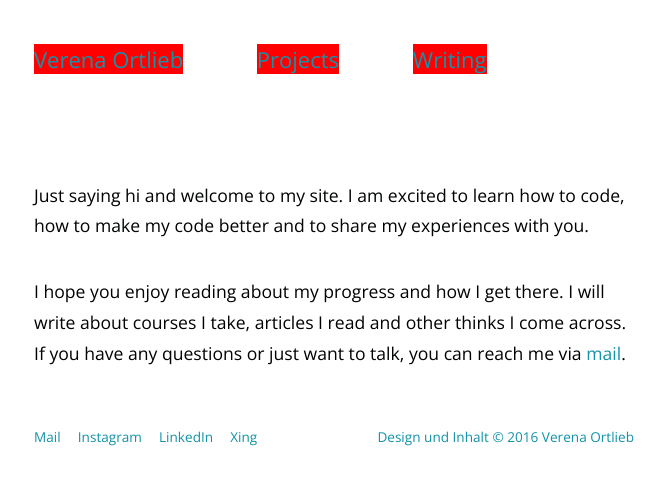
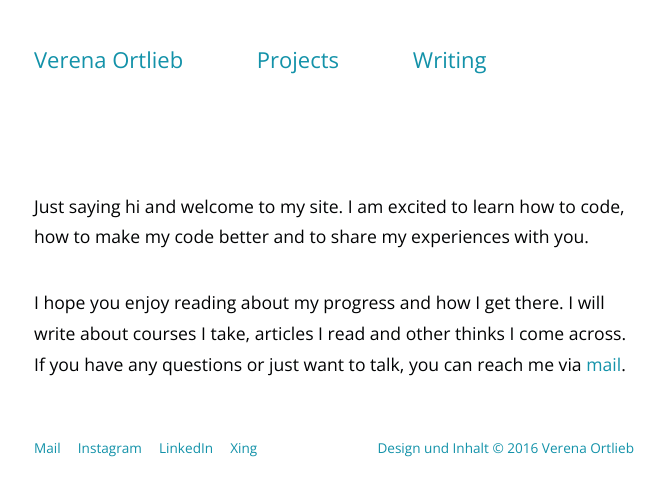
Before and after one commit to Verena-von-O/verena-von-o.github.io, a Jekyll site: the page built from _posts/en/posts/2015-01-09-Hello.md, in a window 1280 px wide. Shown: the top 496 px of the page, without its empty margins (306-971 px from the left). Built offline with Jekyll 4.4.1, drawn with Linux system fonts in a browser that asks for light colours.

Commit message:
makring header pretty

```diff
--- a/_layouts/default.html
+++ b/_layouts/default.html
@@ -33,7 +33,6 @@
     <div class="header-lang">{% assign posts=site.posts | where:"date", page.date | sort: 'path' %}{% for post in posts %}
       <a href="{{ post.url }}" class="{{ post.lang }}">{{ post.lang }}</a>{% endfor %}
     </div>
-
 </header>
 
 
--- a/medias/elements/style.scss
+++ b/medias/elements/style.scss
@@ -144,18 +144,17 @@
 @media all and (max-width: 700px) {
 header {
   margin-bottom: 2.5em;
-
+  flex-flow: column;
+  align-items: center;
 }
   }
 
 .header-left {
-  background-color: red;
-
+  padding-bottom: 0.5em;
 
 }
 
 .header-lang {
-  background-color: green;
 
 }
 
```
